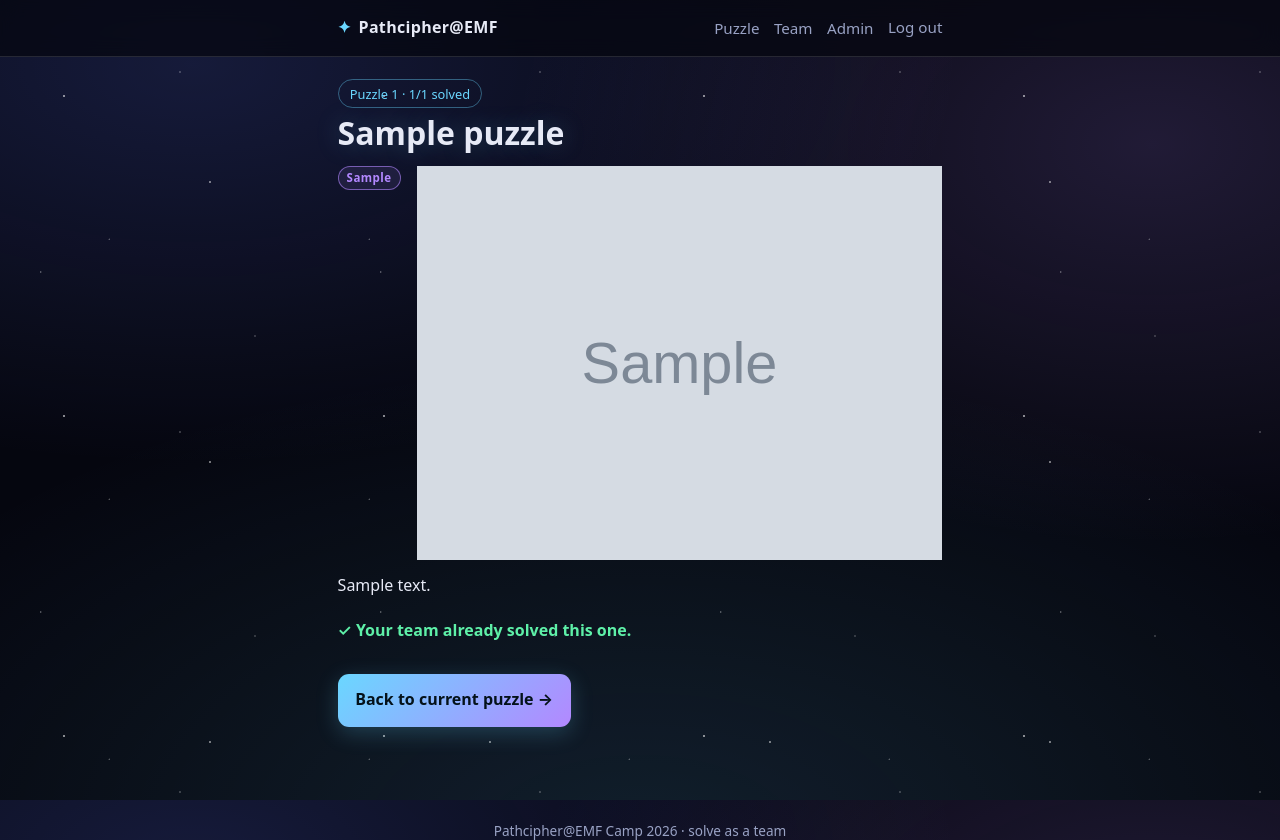
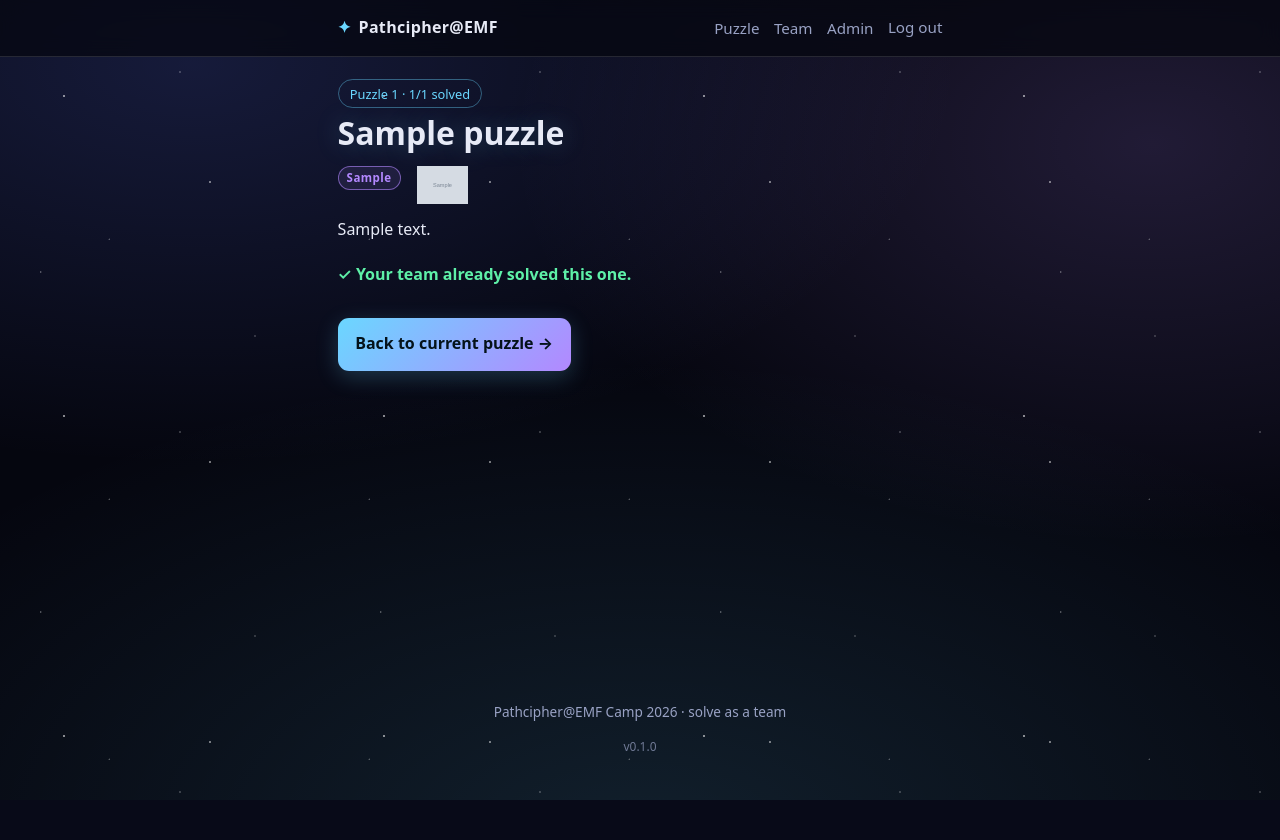
Before and after one commit to pathcipher/emf-hunt, a Flask app: page /puzzle/1 in a window 1280 px wide. Shown: the top 840 px of the page. After the commit the page ends 800 px from the top, so only its background shows below. Run offline with Flask 3, Linux system fonts and the light colour scheme; a user stored in the database is signed in; tables that the repository leaves empty hold one stand-in row (values such as "Sample post"); grey boxes marked "Sample" are stand-in pictures.

Commit message:
fix: cap background glyph height to match tags row, scale wide images down
Co-Authored-By: Claude Sonnet 4.6 <noreply@anthropic.com>

```diff
--- a/app/static/css/style.css
+++ b/app/static/css/style.css
@@ -344,8 +344,8 @@ select:focus { outline: none; border-color: var(--accent); box-shadow: 0 0 0 3px
 /* Tags + background glyph side by side below the puzzle title */
 .puzzle-meta-row { display: flex; align-items: flex-start; gap: 1rem; margin-bottom: 0.8rem; }
 .puzzle-meta-row .puzzle-tags { flex: 0 0 auto; margin: 0; }
-.puzzle-bg-glyph { flex: 1; pointer-events: none; user-select: none; }
-.puzzle-bg-glyph img { width: 100%; height: auto; display: block; }
+.puzzle-bg-glyph { flex: 1; pointer-events: none; user-select: none; min-width: 0; }
+.puzzle-bg-glyph img { max-width: 100%; max-height: 2.4rem; width: auto; height: auto; display: block; object-fit: contain; }
 .bg-glyph-preview { margin: 0.6rem 0; }
 .bg-glyph-preview img { max-width: 120px; height: auto; border-radius: 6px; border: 1px solid var(--card-border); }
 
```
